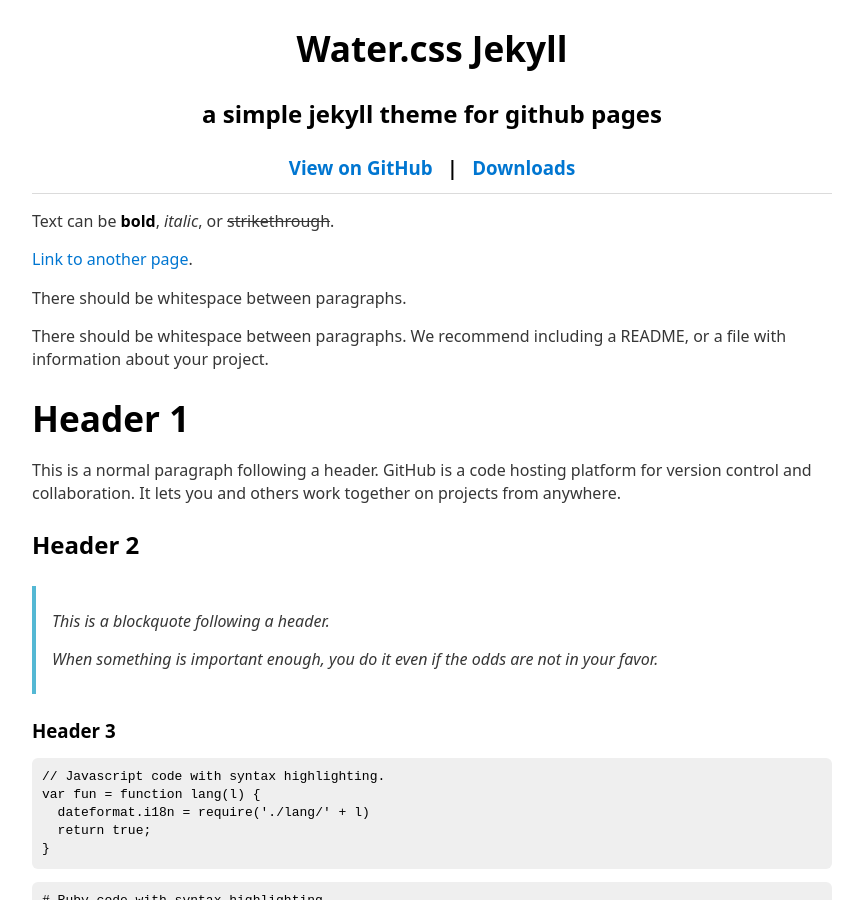
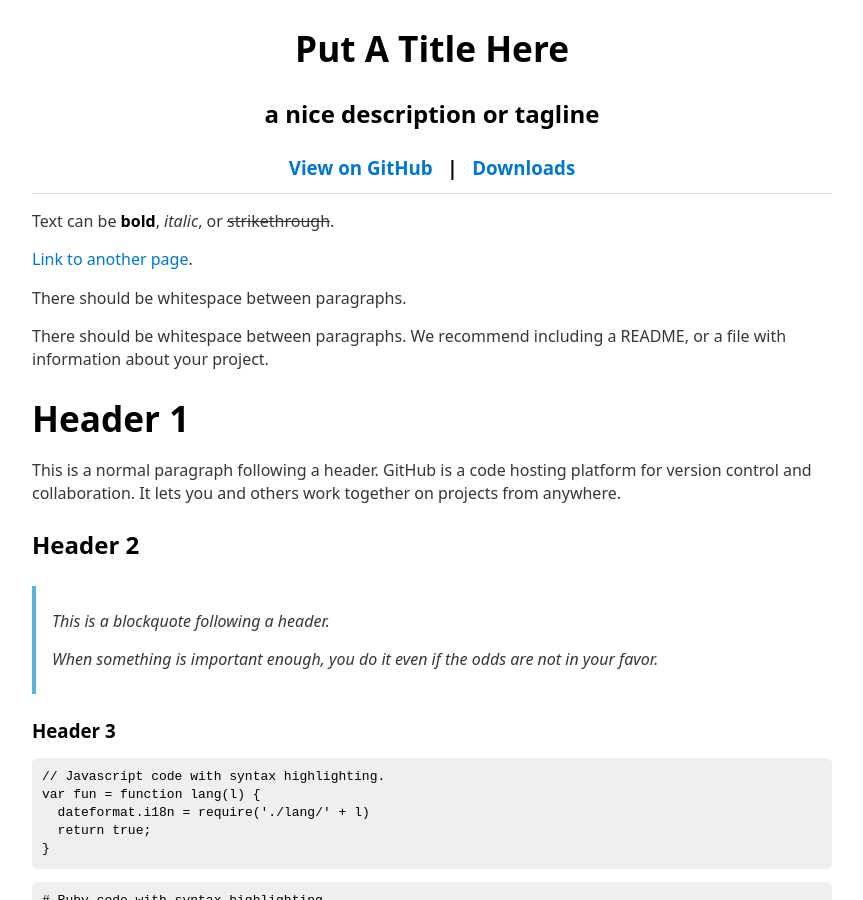
Before and after one commit to luke2m/watercss-jekyll, a Jekyll site: the page built from index.md, in a window 1280 px wide and 900 px high. Shown: the whole window, without its empty margins (208-1071 px from the left). Built offline with Jekyll 4.4.1, drawn with Linux system fonts in a browser that asks for light colours.

Commit message:
Update _config.yml

```diff
--- a/_config.yml
+++ b/_config.yml
@@ -1,3 +1,3 @@
-title: Water.css Jekyll
-description: a simple jekyll theme for github pages
+title: Put A Title Here
+description: a nice description or tagline
 css: auto
```
